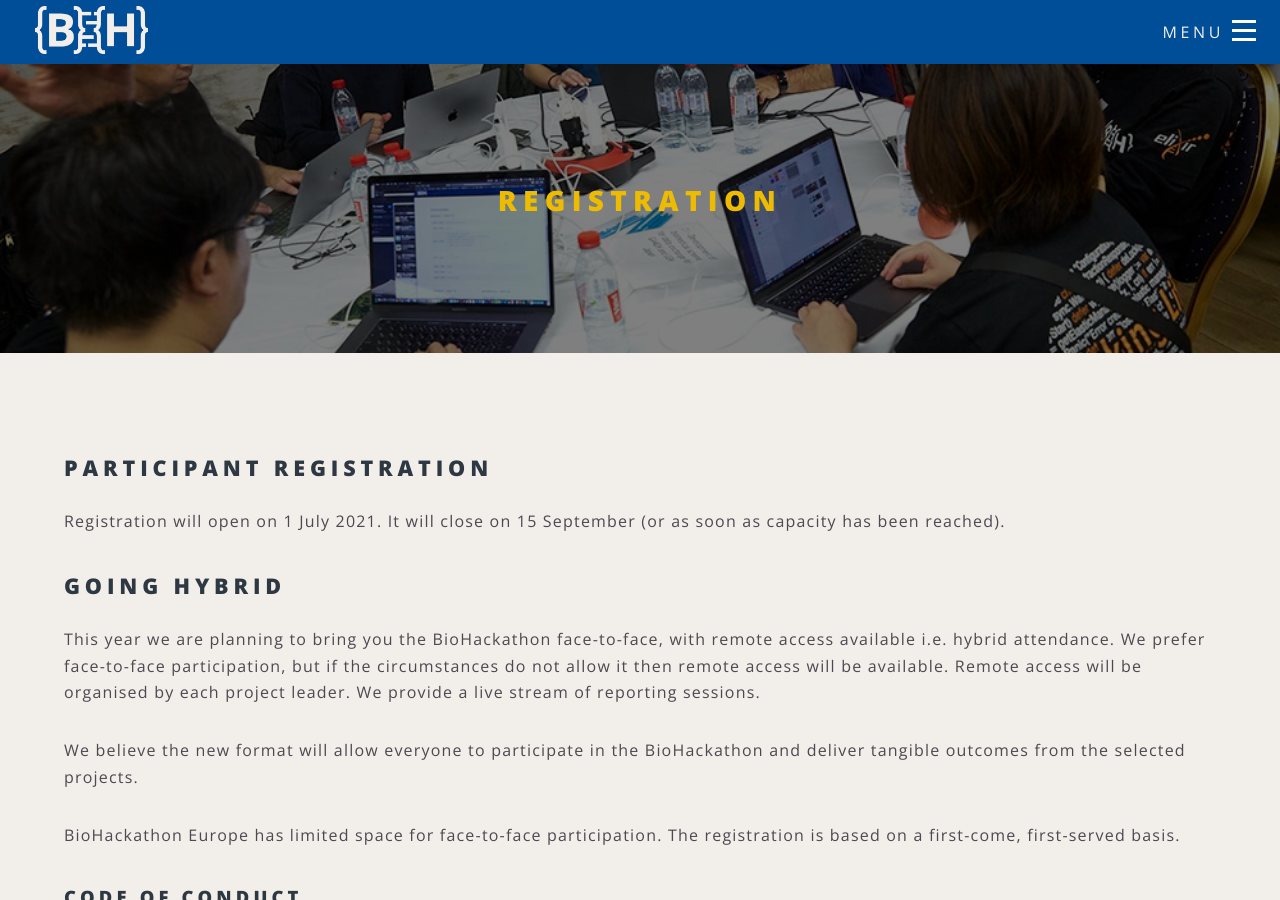
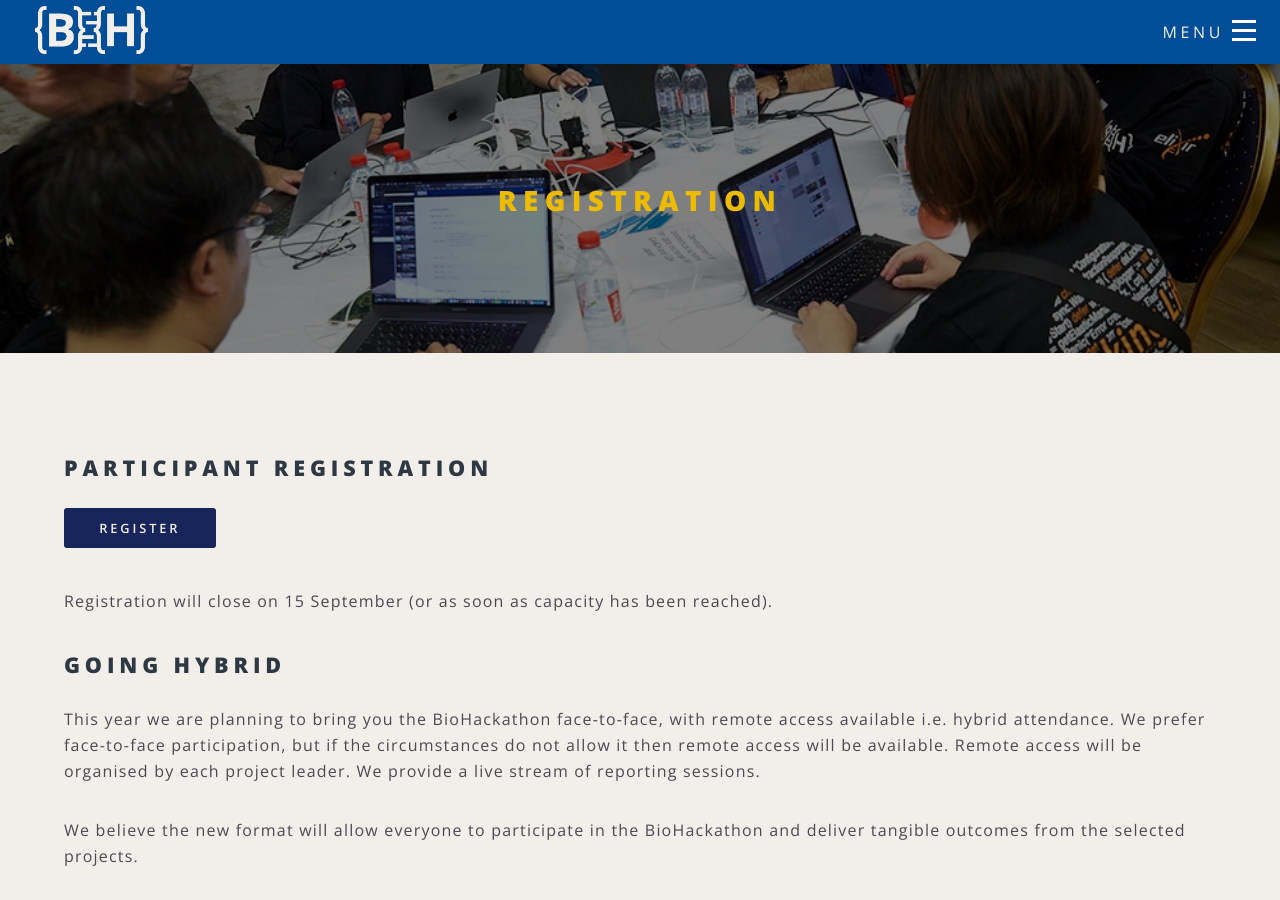
Before and after one commit to elixir-europe/biohackathon-europe-2021, a Jekyll site: the page built from registration.html, in a window 1280 px wide and 900 px high. Built offline with Jekyll 4.4.1, drawn with Linux system fonts in a browser that asks for light colours; nearby versions of some CDN libraries.

Commit message:
Adding registration link

```diff
--- a/registration.html
+++ b/registration.html
@@ -6,7 +6,8 @@ body_class: registration
 <section>
     <section>
         <h2>Participant registration</h2>
-<p>Registration will open on 1 July 2021. It will close on 15 September (or as soon as capacity has been reached).</p>
+<p><a class="button special" href="https://elixir-events.eventscase.com/attendance/event/index/40160/EN">Register</a></p>
+        <p>Registration will close on 15 September (or as soon as capacity has been reached).</p>
         <!-- <a href="https://www.eventbrite.co.uk/e/biohackathon-europe-2020-registration-104117179286" target="_blank" class="button fit special">Register here!</a>-->
 
         <h2>Going hybrid</h2>
```
